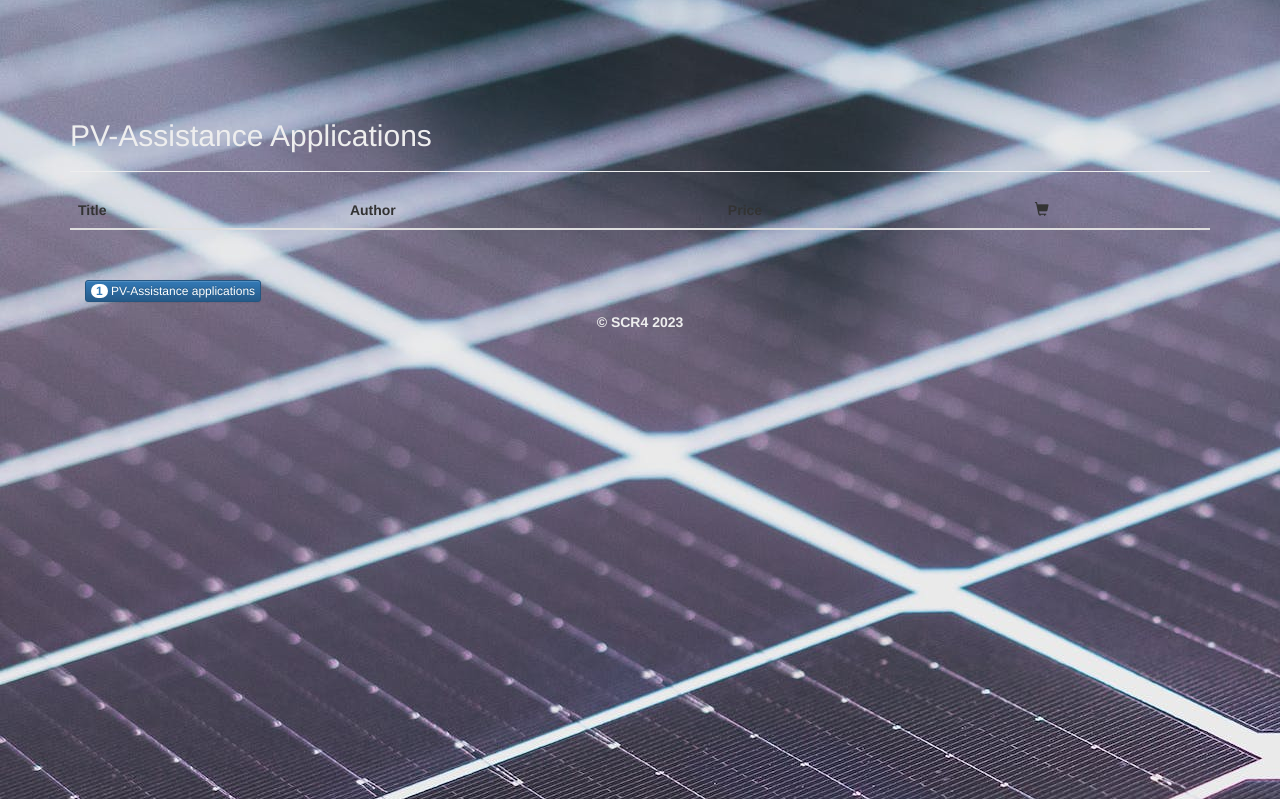
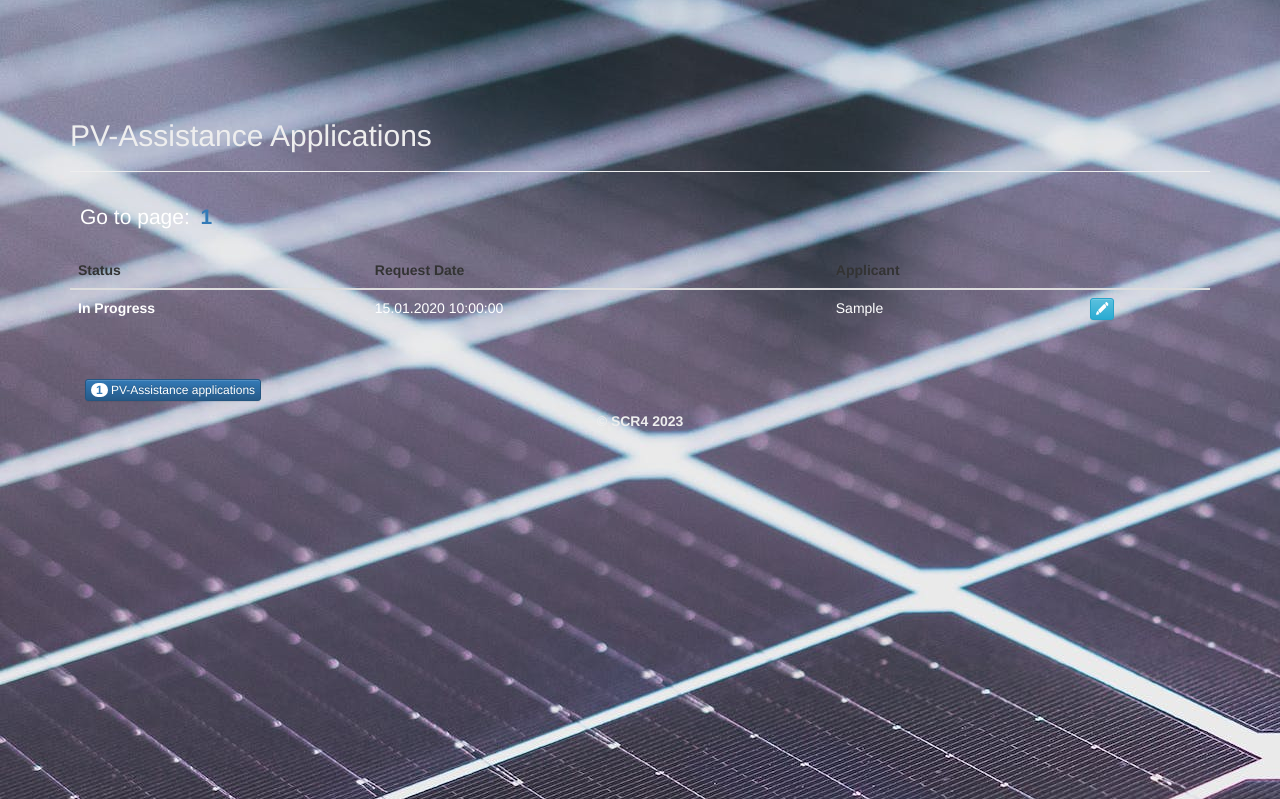
Before and after one commit to heseltime/php-myseql-pv-assistance, a PHP site: page /index.php?view=list in a window 1280 px wide. Shown: the part 51-850 px from the top of the page. Run offline with PHP 8.4, Linux system fonts and the light colour scheme; the visitor is signed in with stand-in values (Sample User, id 1); data comes from the database, SQL or seed files in the repository; tables that the repository leaves empty hold one stand-in row (values such as "Sample post"); data that the repository does not hold is empty; some libraries are stand-ins or nearby versions.

Commit message:
app processing to db implemented simple list view with pagination

```diff
--- a/site/assets/main.css
+++ b/site/assets/main.css
@@ -44,3 +44,7 @@ body {
 .page-header > h2 {
   color: #eee;
 }
+
+td {
+  color: #fff;
+}
--- a/site/lib/Data/DataManager_mysqlpdo.php
+++ b/site/lib/Data/DataManager_mysqlpdo.php
@@ -267,7 +267,29 @@ class DataManager implements IDataManager {
       WHERE uuid = ? AND token = ?;
       ", [$uuid, $token]);
     if ($a = self::fetchObject($res)) {
-      $application = new Application($a->id, self::getUserByUserId($a->userId), $a->address, $a->outputInKWP, new \DateTime($a->constructionDate), $a->PVType, new \DateTime($a->requestDate), $a->IPAddress, $a->token, $a->uuid, $a->status, $a->notes);
+      $application = new Application(intval($a->id), self::getUserByUserId($a->userId), $a->address, $a->outputInKWP, new \DateTime($a->constructionDate), $a->PVType, new \DateTime($a->requestDate), $a->IPAddress, $a->token, $a->uuid, $a->status, $a->notes);
+    }
+    self::close($res);
+    self::closeConnection($con);
+    return $application;
+  }
+
+  /**
+   * get application by id only
+   *
+   * @param int $id
+   * @return Application | false
+   */
+  public static function getApplicationById($id) : ?Application {
+    $application = null;
+    $con = self::getConnection();
+    $res = self::query($con, "
+      SELECT id, userId, address, outputInKWP, constructionDate, PVType, requestDate, IPAddress, token, uuid, status, notes
+      FROM application
+      WHERE id = ?;
+      ", [$id]);
+    if ($a = self::fetchObject($res)) {
+      $application = new Application(intval($a->id), self::getUserByUserId($a->userId), $a->address, $a->outputInKWP, new \DateTime($a->constructionDate), $a->PVType, new \DateTime($a->requestDate), $a->IPAddress, $a->token, $a->uuid, $a->status, $a->notes);
     }
     self::close($res);
     self::closeConnection($con);
@@ -289,7 +311,30 @@ class DataManager implements IDataManager {
       FROM application;
       ", []);
     while ($a = self::fetchObject($res)) {
-      $applications[] = new Application($a->id, self::getUserByUserId($a->userId), $a->address, $a->outputInKWP, new \DateTime($a->constructionDate), $a->PVType, new \DateTime($a->requestDate), $a->IPAddress, $a->token, $a->uuid, $a->status, $a->notes == null ? "" : $a->notes);
+      $applications[] = new Application(intval($a->id), self::getUserByUserId($a->userId), $a->address, $a->outputInKWP, new \DateTime($a->constructionDate), $a->PVType, new \DateTime($a->requestDate), $a->IPAddress, $a->token, $a->uuid, $a->status, $a->notes == null ? "" : $a->notes);
+    }
+    self::close($res);
+    self::closeConnection($con);
+    return $applications;
+  }
+
+  /**
+   * get all applications from specified start to end index
+   *
+   * @param int $start
+   * @param int $offset
+   *
+   * @return array of Application-items
+   */
+  public static function getApplicationsDelimited(int $start, int $offset)  : array {
+    $applications = [];
+    $con = self::getConnection();
+    $res = self::query($con, "
+      SELECT id, userId, address, outputInKWP, constructionDate, PVType, requestDate, IPAddress, token, uuid, status, notes
+      FROM application LIMIT ?, ?;
+      ", [$start, $offset]);
+    while ($a = self::fetchObject($res)) {
+      $applications[] = new Application(intval($a->id), self::getUserByUserId($a->userId), $a->address, $a->outputInKWP, new \DateTime($a->constructionDate), $a->PVType, new \DateTime($a->requestDate), $a->IPAddress, $a->token, $a->uuid, $a->status, $a->notes == null ? "" : $a->notes);
     }
     self::close($res);
     self::closeConnection($con);
@@ -316,6 +361,26 @@ class DataManager implements IDataManager {
     self::close($res);
     self::closeConnection($con);
     return $count;
+  }
+
+  /**
+   * process application
+   *
+   * @param int $id
+   * @param string $status
+   * @param string $notes
+   *
+   * @return Application
+   */
+  public static function processApplication($uuid, $token, $status, $notes) {
+    $con = self::getConnection();
+    $res = self::query($con, "
+      UPDATE application SET status = ?, notes = ? WHERE uuid = ? AND token = ?;
+      ", [$status, $notes, $uuid, $token]);
+    $application = self::getApplicationByUUIDAndToken($uuid, $token);
+    self::close($res);
+    self::closeConnection($con);
+    return $application;
   }
 
   /**
--- a/site/lib/PVAssistance/Application.php
+++ b/site/lib/PVAssistance/Application.php
@@ -6,7 +6,6 @@ use \DateTime;
 
 class Application extends Entity {
 
-  private string $id;
   private User $user;
   private string $address;
   private DateTime $constructionDate;
@@ -19,7 +18,7 @@ class Application extends Entity {
   private string $status;
   private string $notes;
 
-  public function __construct(string $id,
+  public function __construct(int $id,
                               User $user,
                               string $address,
                               float $outputInKWP,
@@ -31,7 +30,7 @@ class Application extends Entity {
                               string $uuid,
                               string $status,
                               string $notes) {
-    $this->id = $id;
+
     $this->user = $user;
     $this->address = $address;
     $this->outputInKWP = $outputInKWP;
@@ -43,11 +42,10 @@ class Application extends Entity {
     $this->uuid = $uuid;
     $this->status = $status;
     $this->notes = $notes;
+
+    parent::__construct($id);
   }
 
-  public function getCountingNumber(): string {
-    return $this->countingNumber;
-}
 
 public function getUser(): User {
     return $this->user;
@@ -73,8 +71,8 @@ public function getRequestDate(): DateTime {
     return $this->requestDate;
 }
 
-public function getIP(): string {
-    return $this->ip;
+public function getIPAddress(): string {
+    return $this->ipAddress;
 }
 
 public function getToken(): string {
--- a/site/lib/PVAssistance/Controller.php
+++ b/site/lib/PVAssistance/Controller.php
@@ -36,7 +36,7 @@ class Controller {
   public const USER_PASSWORD = 'password';
   public const APPLY = 'newApplication';
   public const CHECK_STATUS = 'checkStatus';
-  public const ACTION_HANDLE_REQUEST = 'handleRequest';
+  public const PROCESS_APPLICATION = 'processApplication';
 
   private static $instance = false;
 
@@ -239,6 +239,21 @@ class Controller {
         Util::redirect('index.php?view=checkStatus' . $requestUrl);
         break;
 
+      case self::PROCESS_APPLICATION :
+        $status = $_POST['status'];
+        $notes = $_POST['notes'];
+
+        $id = $_POST['id'];
+        $uuid = $_POST['uuid'];
+        $token = $_POST['token'];
+
+        $app = \Data\DataManager::processApplication($uuid, $token, $status, $notes);
+
+        // log ...
+
+        Util::redirect('index.php?view=list');
+        break;
+
       case self::ACTION_LOGIN :
         $errors = [];
         if (!AuthenticationManager::authenticate($_REQUEST[self::USER_NAME], $_REQUEST[self::USER_PASSWORD])) {
--- a/site/views/list.php
+++ b/site/views/list.php
@@ -2,6 +2,11 @@
 
 use Data\DataManager;
 use PVAssistance\Util;
+use PVAssistance\AuthenticationManager;
+
+if (!AuthenticationManager::isAuthenticated()) {
+  Util::redirect('index.php?');
+}
 
 $applications = DataManager::getApplications();
 
@@ -15,7 +20,7 @@ require_once('views/partials/header.php');
 <?php if (isset($applications)) : ?>
   <?php
   if (sizeof($applications) > 0) :
-    require('views/partials/booklist.php');?>
+    require('views/partials/applist.php');?>
   <?php else : ?>
     <div class="alert alert-info" role="alert">No unprocessed applicatios.</div>
   <?php endif; ?>
--- /dev/null
+++ b/site/views/partials/applist.php
@@ -0,0 +1,87 @@
+<?php
+
+use PVAssistance\Util;
+use Data\DataManager;
+
+$page = isset($_GET['page']) ? $_GET['page'] : 1;
+if ($page < 1) $page = 1;
+
+$applicationCount = DataManager::getApplicationCount();
+$resultsPerPage = 10;
+$pageFirstResult = ($page-1) * $resultsPerPage;
+
+// pages links
+$numberOfPages = ceil($applicationCount / $resultsPerPage);
+
+// reset applications to only the specified page
+$applications = DataManager::getApplicationsDelimited($pageFirstResult, $resultsPerPage);
+
+?>
+
+<table class="table">
+  <thead>
+  <tr>
+    <th>
+      Status
+    </th>
+    <th>
+      Request Date
+    </th>
+    <th>
+      Applicant
+    </th>
+    <th>
+
+    </th>
+  </tr>
+  </thead>
+  <tbody>
+  <?php
+  foreach ($applications as $app):
+
+    //$inCart = ShoppingCart::contains($book->getId());
+    ?>
+    <tr>
+
+      <td>
+        <strong>
+            <?php echo Util::escape($app->getStatus()); ?>
+        </strong>
+      </td>
+      <td>
+        <?php echo $app->getRequestDate()->format('d.m.Y H:i:s'); ?>
+      </td>
+      <td>
+      <?php echo $app->getUser()->getUserName(); ?>
+      </td>
+      <td class="add-remove">
+	      <?php if (Util::escape($app->getStatus()) == "In Progress"): ?>
+            <form method="post" action="<?php echo Util::action(PVAssistance\Controller::CHECK_STATUS); ?>">
+              <input type="hidden" class="form-control" name="token" value="<?php echo htmlspecialchars($app->getToken()); ?>">
+              <input type="hidden" class="form-control" name="uuid" value="<?php echo htmlspecialchars($app->getUUID()); ?>">
+              <button type="submit" role="button" class="btn btn-default btn-xs btn-info">
+                <span class="glyphicon glyphicon-pencil"></span>
+              </button>
+            </form>
+	      <?php else: ?>
+            <form method="post" action="<?php echo Util::action(PVAssistance\Controller::CHECK_STATUS); ?>">
+              <input type="hidden" class="form-control" name="token" value="<?php echo htmlspecialchars($app->getToken()); ?>">
+              <input type="hidden" class="form-control" name="uuid" value="<?php echo htmlspecialchars($app->getUUID()); ?>">
+              <button type="submit" role="button" class="btn btn-default btn-xs btn-success">
+                <span class="glyphicon glyphicon-wrench"></span>
+              </button>
+            </form>
+	      <?php endif; ?>
+      </td>
+
+    </tr>
+
+  <?php endforeach; ?>
+
+  </tbody>
+
+  <p style="color: #fff; font-size: 1.5em; padding: 10px;">Go to page:
+  <?php for($page = 1; $page <= $numberOfPages; $page++) {
+        echo '<b><a href="index.php?view=list&page=' . $page . '" style="padding: 5px;">' . $page . '</a></b>';
+  }  ?></p>
+</table>
--- a/site/views/partials/booklist.php
+++ /dev/null
@@ -1,56 +0,0 @@
-<?php use Bookshop\ShoppingCart, Bookshop\Util; ?>
-
-<table class="table">
-  <thead>
-  <tr>
-    <th>
-      Title
-    </th>
-    <th>
-      Author
-    </th>
-    <th>
-      Price
-    </th>
-      <th>
-          <span class="glyphicon glyphicon-shopping-cart" aria-hidden="true"></span>
-      </th>
-  </tr>
-  </thead>
-    <tbody>
-  <?php
-  foreach ($books as $book):
-    $inCart = ShoppingCart::contains($book->getId());
-    ?>
-    <tr>
-      <td><strong>
-            <?php echo Util::escape($book->getTitle()); ?>
-        </strong>
-      </td>
-      <td>
-        <?php echo Util::escape($book->getAuthor()); ?>
-      </td>
-      <td>
-		    <?php echo sprintf('%01.2f', Util::escape($book->getPrice())); ?>&nbsp;&euro;
-      </td>
-      <td class="add-remove">
-	      <?php if ($inCart): ?>
-            <form method="post" action="<?php echo Util::action
-            (Bookshop\Controller::ACTION_REMOVE, array('bookId' => $book->getId())); ?>">
-              <button type="submit" role="button" class="btn btn-default btn-xs btn-info">
-                <span class="glyphicon glyphicon-minus"></span>
-              </button>
-            </form>
-	      <?php else: ?>
-            <form method="post" action="<?php echo Util::action
-            (Bookshop\Controller::ACTION_ADD, array('bookId' => $book->getId())); ?>">
-              <button type="submit" role="button" class="btn btn-default btn-xs btn-success">
-                <span class="glyphicon glyphicon-plus"></span>
-              </button>
-            </form>
-	      <?php endif; ?>
-      </td>
-    </tr>
-  <?php endforeach; ?>
-    </tbody>
-</table>
```
Also changed, not shown: site/lib/PVAssistance/PagingResult.php (deleted, +0 -61 lines), site/lib/PVAssistance/User.php (+0 -9 lines), site/views/checkStatus.php (+76 -0 lines), doc/readme.md.
